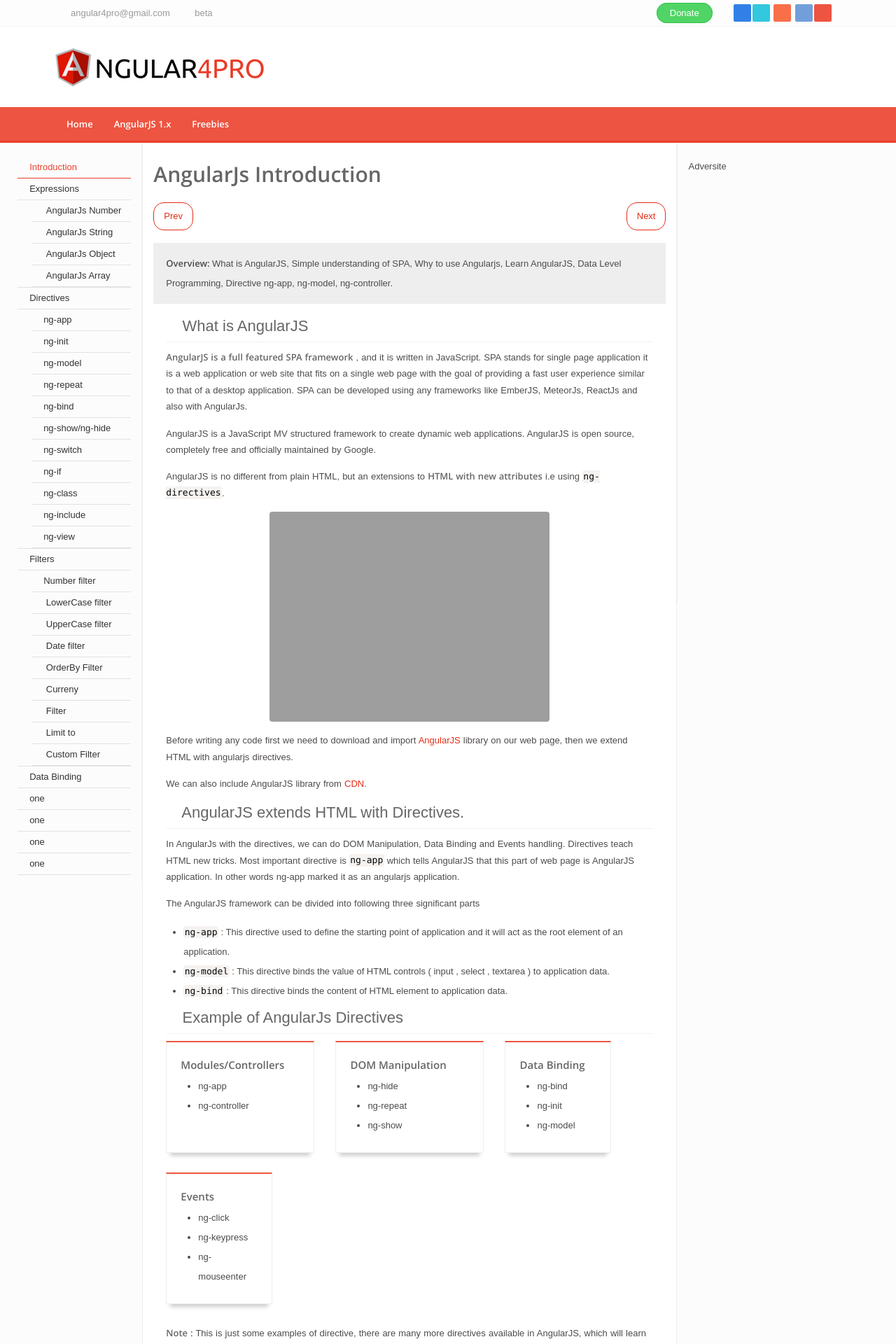
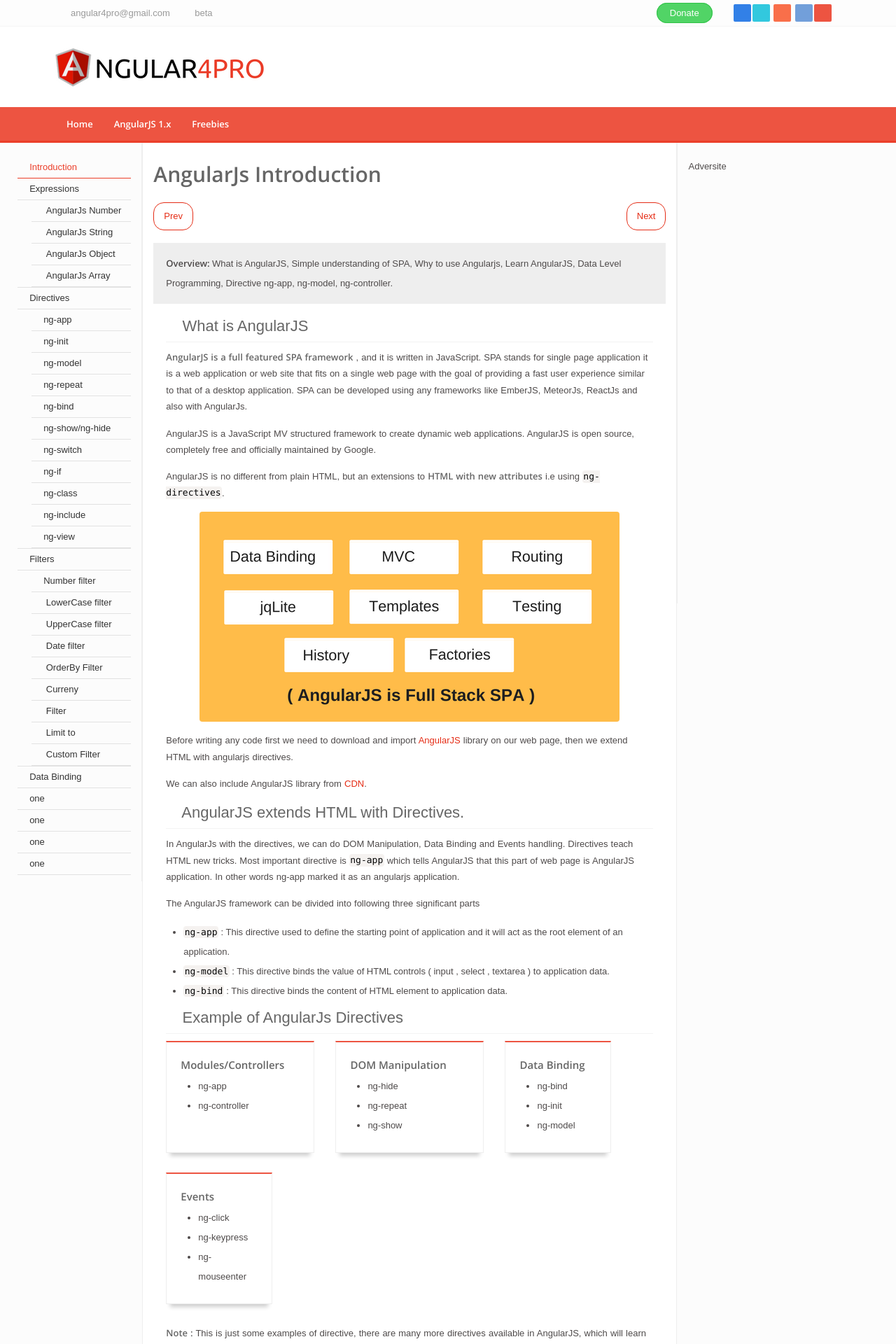
Before and after one commit to angular4pro/angular4pro.github.io, a Jekyll site: the page built from _posts/2017-09-21-angularjs-introduction.md, in a window 1280 px wide. Shown: the top 1920 px of the page at 70% size. Built offline with Jekyll 4.4.1, drawn with Linux system fonts in a browser that asks for light colours; some web fonts are replaced.

Commit message:
Update 2017-09-21-angularjs-introduction.md

```diff
--- a/_posts/2017-09-21-angularjs-introduction.md
+++ b/_posts/2017-09-21-angularjs-introduction.md
@@ -20,7 +20,7 @@ AngularJS is a JavaScript MV structured framework to create dynamic web applicat
 
 AngularJS is no different from plain HTML, but an extensions to **HTML with new attributes** i.e using `ng-directives`.
 
-![Angularjs is full stack SPA](https://angular4pro.com/md/images/angular-js-full-stack-spa.jpg)
+![Angularjs is full stack SPA](https://angular4pro.com/md/images/angular-js-full-stack-spa.png "Angularjs is full stack SPA")
 
 Before writing any code first we need to download and import [AngularJS](https://angularjs.org/){: target='_blank'} library on our web page, then we extend HTML with angularjs directives.
 
```
